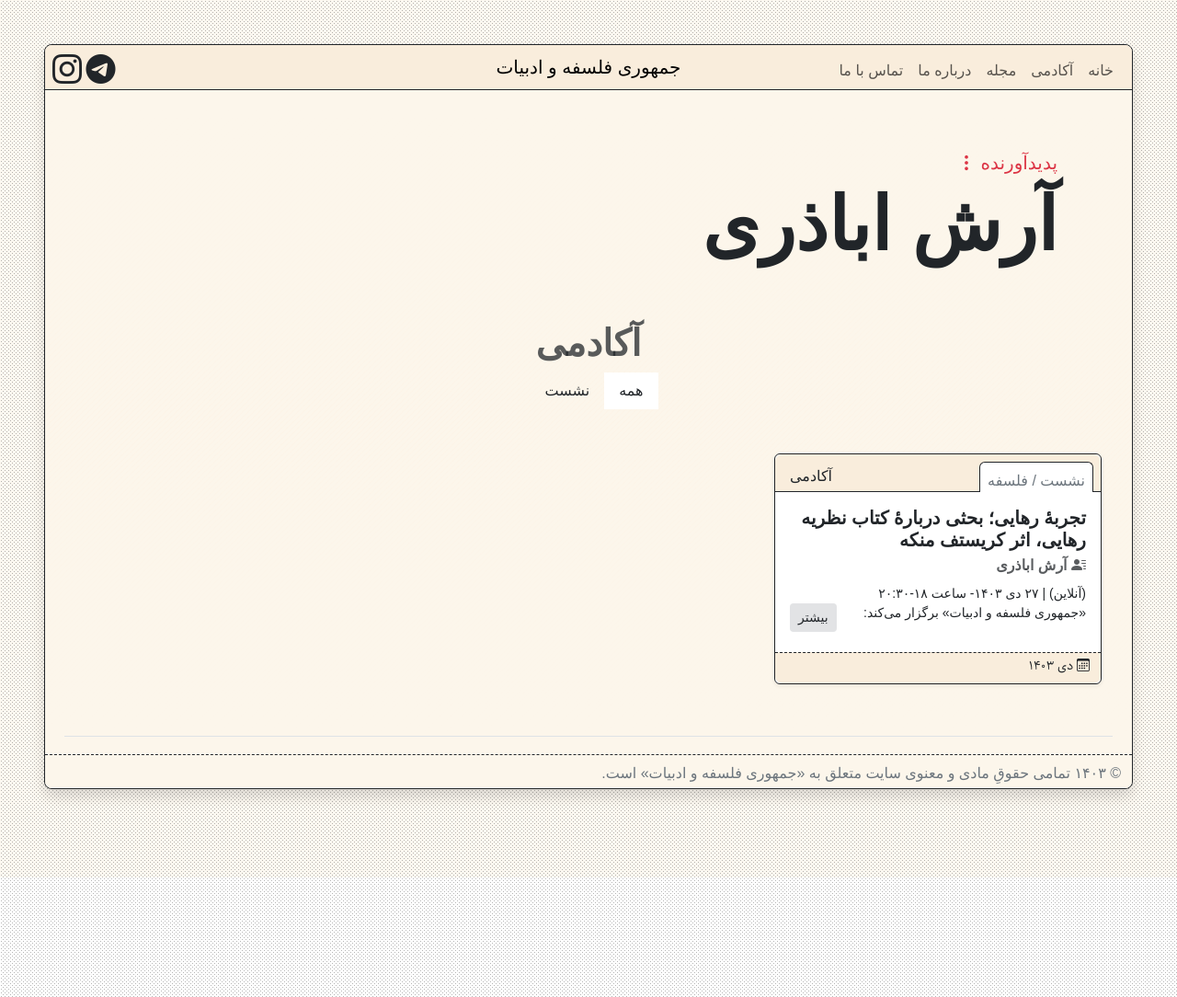
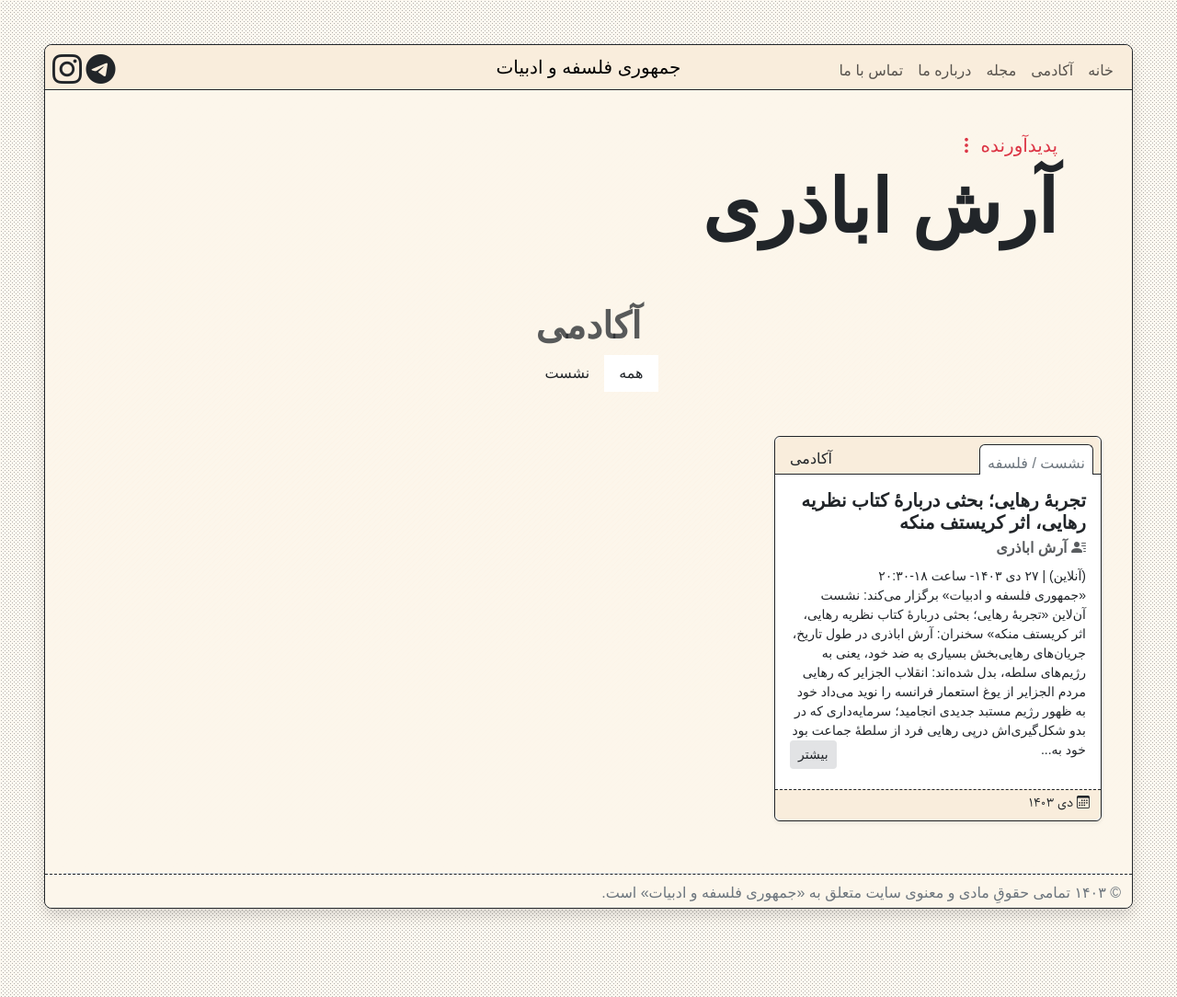
Before and after one commit to phicudemy/phicudemy.github.io, a Jekyll site: the page built from _people/arashabazari.md, in a window 1280 px wide. Shown: the whole page at 92% size. Built offline with Jekyll 4.4.1, drawn with Linux system fonts in a browser that asks for light colours; some web fonts are replaced; before the commit the page ends 954 px from its top, so only the background shows below that.

Commit message:
TinaCMS content update

```diff
--- a/_events/2025-01-15-menke-abazari.md
+++ b/_events/2025-01-15-menke-abazari.md
@@ -7,6 +7,8 @@ contents:
   - path: _contents/sessions.md
 categories:
   - path: _categories/philosophy.md
+tags:
+  - {}
 schedule: '۲۷ دی ۱۴۰۳- ساعت ۱۸-۲۰:۳۰'
 format:
   - online
@@ -26,3 +28,20 @@ published: true
 
 
 «جمهوری فلسفه و ادبیات» برگزار می‌کند:
+
+نشست آن‌لاین «تجربۀ رهایی؛ بحثی دربارۀ کتاب نظریه رهایی، اثر کریستف منکه»
+
+   سخنران: آرش اباذری
+
+در طول تاریخ، جریان‌های رهایی‌بخش بسیاری به ضد خود، یعنی به رژیم‌های سلطه، بدل شده‌اند: انقلاب الجزایر که رهایی مردم الجزایر از یوغ استعمار فرانسه را نوید می‌داد خود به ظهور رژیم مستبد جدیدی انجامید؛ سرمایه‌داری که در بدو شکل‌گیری‌اش درپی رهایی فرد از سلطۀ جماعت بود خود به سلطۀ سرمایه و استثمار فرد انجامید؛ و انقلاب اکتبر روسیه که نویدبخش رهایی بشر از سلطۀ سرمایه بود نهایتاً به شکل‌گیری رژیمی تمامیت‌خواه انجامید.
+
+سؤال اصلی کریستف منکه در کتاب «نظریهٔ رهایی» این است که آیا نسبتی درونی بین رهایی و سلطه برقرار است؟ آیا رهایی، آن‌چنان‌که تاکنون تجربه شده است، تمایلی درونی دارد که به سلطه بینجامد؟ و آیا می‌توان طرحی از رهایی ریشه‌ای ترسیم کرد که رهایی بماند و بپاید، بی‌آن‌که مسخ گردد؟
+
+
+زمان: پنج‌شنبه ۲۷ دی ۱۴۰۳، ساعت ۱۸ الی ۲۰:۳۰
+
+[لینک برگزاری در پلتفرم زوم (zoom)](https://us05web.zoom.us/j/89780417605?pwd=9EuzusP5xVRGeOP7RGWjIUtuUzh5bO.1)
+
+Meeting ID: 897 8041 7605
+
+Passcode: 9PrHia
```
